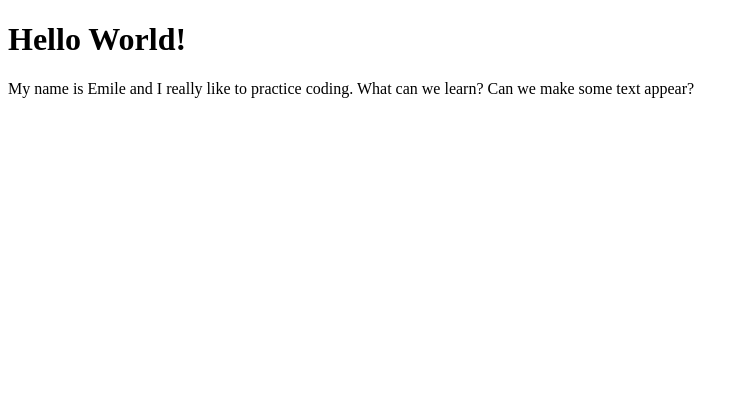
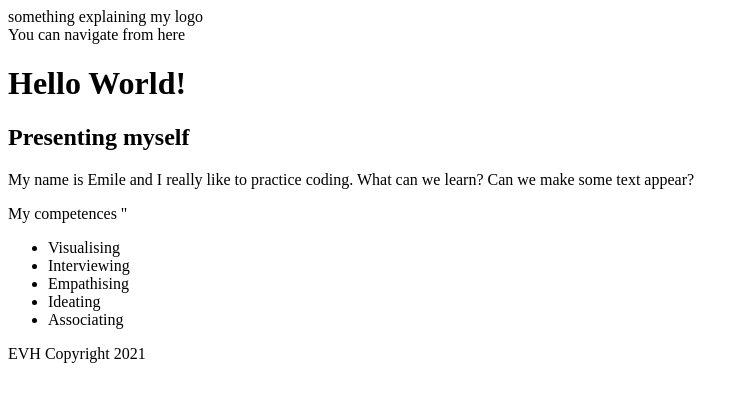
Before and after one commit to emilevhaaren/coursera-test, a plain HTML site: page site/index.html in a window 1280 px wide. Shown: the whole page, without its empty margins (0-749 px from the left). Drawn offline with Linux system fonts and the light colour scheme.

Commit message:
Update index.html

```diff
--- a/site/index.html
+++ b/site/index.html
@@ -5,7 +5,25 @@
 	<title>Hello Coursera!</title>
 </head>
 <body>
+	<header>something explaining my logo
+		<nav>You can navigate from here</nav>
+	</header>
 <h1>Hello World! </h1>
+<h2>Presenting myself</h2>
+
 <p>My name is Emile and I really like to practice coding. What can we learn? Can we make some text appear?</p>
+<div>
+
+	My competences
+
+	"<ul>
+		<li>Visualising</li>
+		<li>Interviewing</li>
+		<li>Empathising</li>
+		<li>Ideating</li>
+		<li>Associating</li>
+	</ul>
+</div>
+<footer>EVH Copyright 2021</footer>
 </body>
 </html>
```
